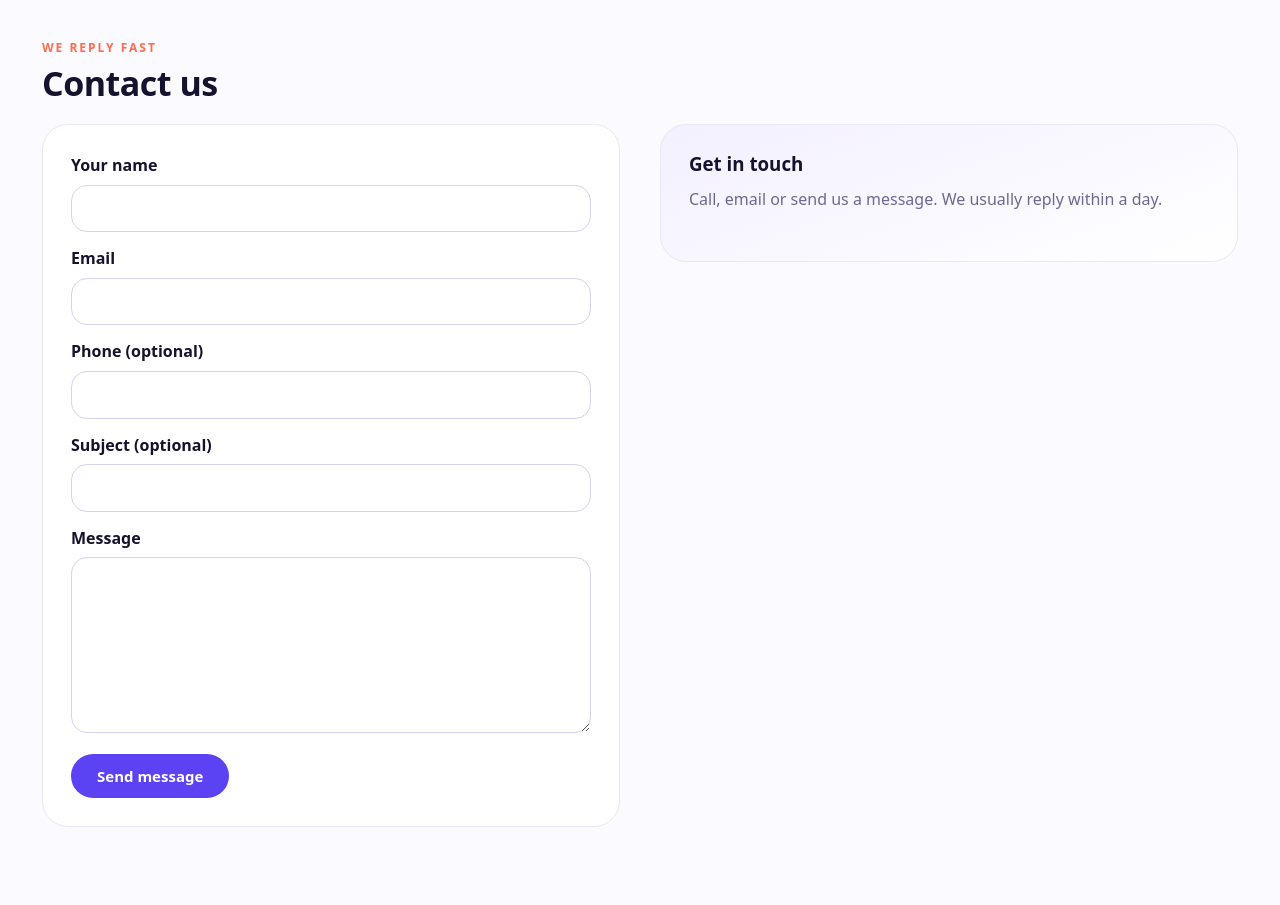
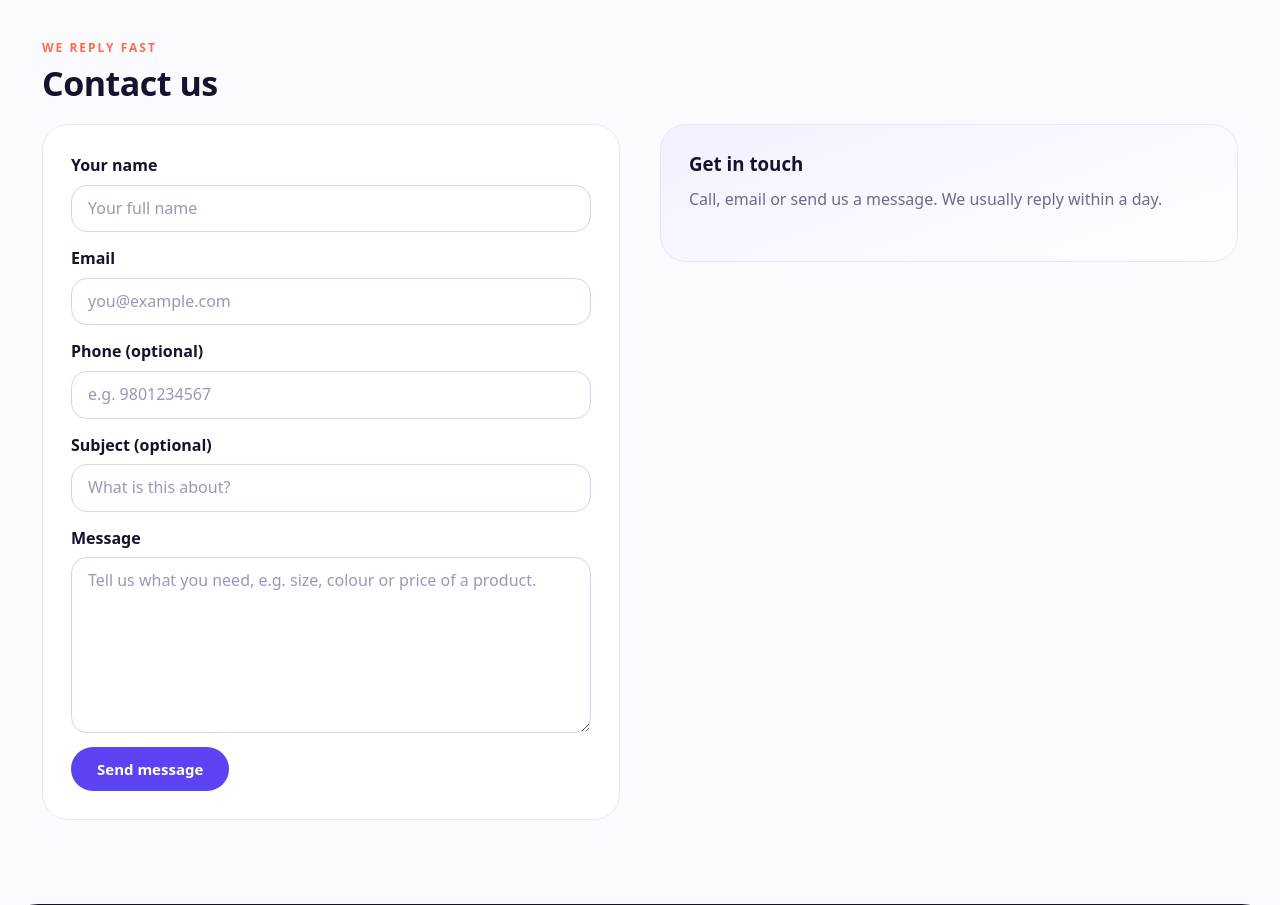
Before and after one commit to asl1n/online-store, a PHP site: page /contact.php in a window 1280 px wide. Shown: the part 73-978 px from the top of the page. Run offline with PHP 8.4, Linux system fonts and the light colour scheme; data comes from the database, SQL or seed files in the repository; data that the repository does not hold is empty; some libraries are stand-ins or nearby versions.

Commit message:
Feat: Contact Form Validation

```diff
--- a/assets/site.css
+++ b/assets/site.css
@@ -1641,3 +1641,15 @@ select {
     margin-bottom: 16px;
   }
 }
+
+/* round 8: contact form finishing */
+.cform textarea {
+  display: block;
+  resize: vertical;
+  min-height: 130px;
+  max-height: 420px;
+}
+.cform ::placeholder {
+  color: #9b97b8;
+  opacity: 1;
+}
--- a/assets/site.js
+++ b/assets/site.js
@@ -82,3 +82,11 @@ document.querySelectorAll("[data-rail]").forEach(function (w) {
   window.addEventListener("resize", check);
   check();
 });
+
+/* phone fields: letters and symbols are removed as the person types or pastes */
+document.querySelectorAll("[data-phone]").forEach(function (i) {
+  i.addEventListener("input", function () {
+    var c = i.value.replace(/[^0-9+\-\s()]/g, "");
+    if (c !== i.value) i.value = c;
+  });
+});
--- a/contact.php
+++ b/contact.php
@@ -14,10 +14,15 @@ site_header('Contact', 'contact', 'Contact ' . site_name() . ' for product enqui
 <div class="wrap section"><div class="sechead"><div><span class="eyebrow">We reply fast</span><h1>Contact us</h1></div></div><div class="detail">
 <form method="post" class="cform"><?= csrf_field() ?><?= contact_honeypot_field() ?>
 <?php if (isset($errors['form'])): ?><div class="flash err"><?= e($errors['form']) ?></div><?php endif; ?>
-<?php foreach (['name' => ['Your name', 'text', 100], 'email' => ['Email', 'email', 150], 'phone' => ['Phone (optional)', 'text', 30], 'subject' => ['Subject (optional)', 'text', 200]] as $k => [$label, $type, $max]): ?>
-<label><?= $label ?><input type="<?= $type ?>" name="<?= $k ?>" maxlength="<?= $max ?>" value="<?= $v($k) ?>" <?= in_array($k, ['name', 'email'], true) ? 'required' : '' ?>></label>
+<?php foreach ([
+  'name'    => ['Your name', 'text', 100, 'Your full name', 'name', 'minlength="2"'],
+  'email'   => ['Email', 'email', 150, 'you@example.com', 'email', 'inputmode="email"'],
+  'phone'   => ['Phone (optional)', 'tel', 30, 'e.g. 9801234567', 'tel', 'inputmode="tel" data-phone pattern="[0-9+\-\s\(\)]{6,30}" title="Numbers only, at least 6 digits. You can also use + - ( ) and spaces."'],
+  'subject' => ['Subject (optional)', 'text', 200, 'What is this about?', 'off', ''],
+] as $k => [$label, $type, $max, $ph, $ac, $extra]): ?>
+<label><?= $label ?><input type="<?= $type ?>" name="<?= $k ?>" maxlength="<?= $max ?>" placeholder="<?= e($ph) ?>" autocomplete="<?= $ac ?>" <?= $extra ?> value="<?= $v($k) ?>" <?= in_array($k, ['name', 'email'], true) ? 'required' : '' ?>></label>
 <?php if (isset($errors[$k])): ?><div class="err"><?= e($errors[$k]) ?></div><?php endif; endforeach; ?>
-<label>Message<textarea name="message" rows="6" maxlength="3000" required><?= $v('message') ?></textarea></label>
+<label>Message<textarea name="message" rows="6" minlength="5" maxlength="3000" placeholder="Tell us what you need, e.g. size, colour or price of a product." required><?= $v('message') ?></textarea></label>
 <?php if (isset($errors['message'])): ?><div class="err"><?= e($errors['message']) ?></div><?php endif; ?>
 <button class="btn">Send message</button></form>
 <div class="infobox"><h3>Get in touch</h3><p class="muted">Call, email or send us a message. We usually reply within a day.</p>
```
